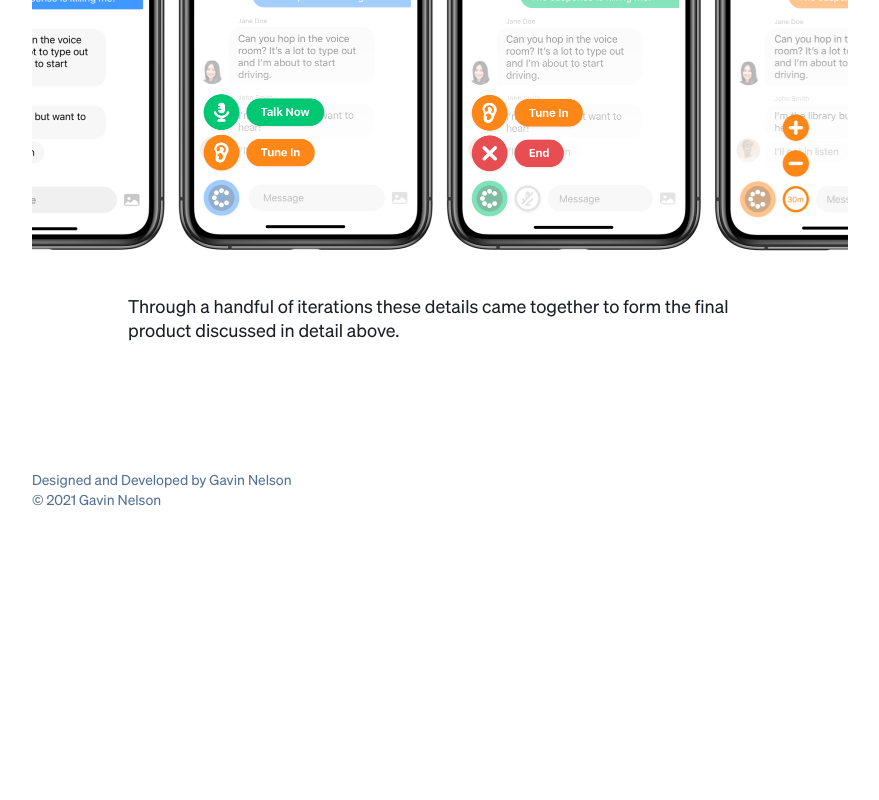
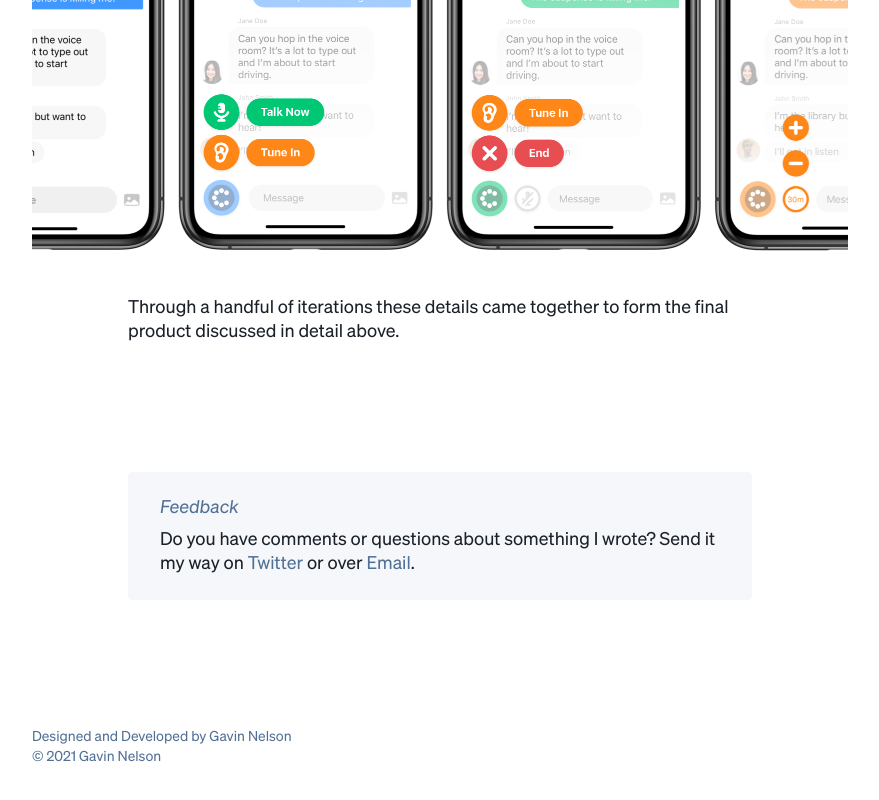
Before and after one commit to gavinmn/nelson.co, a Next.js app: page /chalk in a window 1280 px wide. Shown: the part 7798-8598 px from the top of the page, without its empty margins (200-1079 px from the left). Before the commit the page ends 8374 px from the top, so only its background shows below. Built offline with nearby package versions, Linux system fonts and the light colour scheme.

Commit message:
added feedback section

```diff
--- a/src/components/hero.js
+++ b/src/components/hero.js
@@ -93,7 +93,7 @@ const Twitter = styled.a`
   font-size: var(--font-xs);
   &:hover {
     color: #1da1f2;
-    text-decoration-color: #0a66c2;
+    text-decoration-color: #1da1f2;
   }
 
   @media only screen and (min-width: 445px) {
--- a/src/components/postwrapper.js
+++ b/src/components/postwrapper.js
@@ -22,6 +22,28 @@ const Subtitle = styled.h3`
   margin: 0;
 `
 
+const Feedback = styled.div`
+  margin-top: 4rem;
+  padding: 0.75rem 1rem;
+  background-color: var(--bg-secondary);
+  border-radius: 4px;
+`
+const FeedbackTitle = styled.h3`
+  margin-top: 0;
+`
+const Email = styled.a`
+  &:hover {
+    text-decoration-color: var(--color-primary);
+  }
+`
+
+const Twitter = styled.a`
+  &:hover {
+    color: #1da1f2;
+    text-decoration-color: #1da1f2;
+  }
+`
+
 const PostWrapper = props => (
   <Layout>
     <SEO title={`${props.title} - `} />
@@ -35,6 +57,29 @@ const PostWrapper = props => (
               <i>{props.time}</i>
             </Caption>
             {props.children}
+            <Feedback>
+              <FeedbackTitle>Feedback</FeedbackTitle>
+              <p>
+                Do you have comments or questions about something I wrote? Send
+                it my way on{" "}
+                <Twitter
+                  href="https://twitter.com/Gavmn"
+                  target="_blank"
+                  rel="noopener noreferrer"
+                >
+                  Twitter
+                </Twitter>{" "}
+                or over{" "}
+                <Email
+                  href="mailto:gavin@gnelson.me"
+                  target="_blank"
+                  rel="noopener noreferrer"
+                >
+                  Email
+                </Email>
+                .
+              </p>
+            </Feedback>
           </Wrapper>
         </Container>
       </Fade>
```
